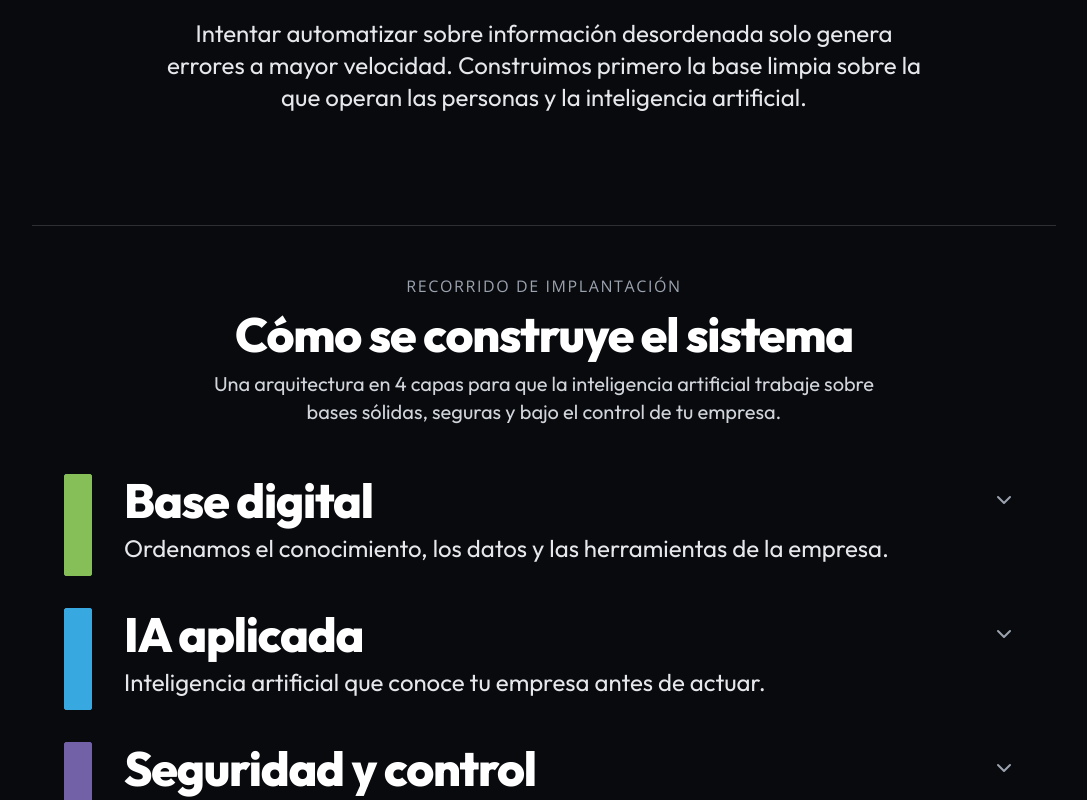
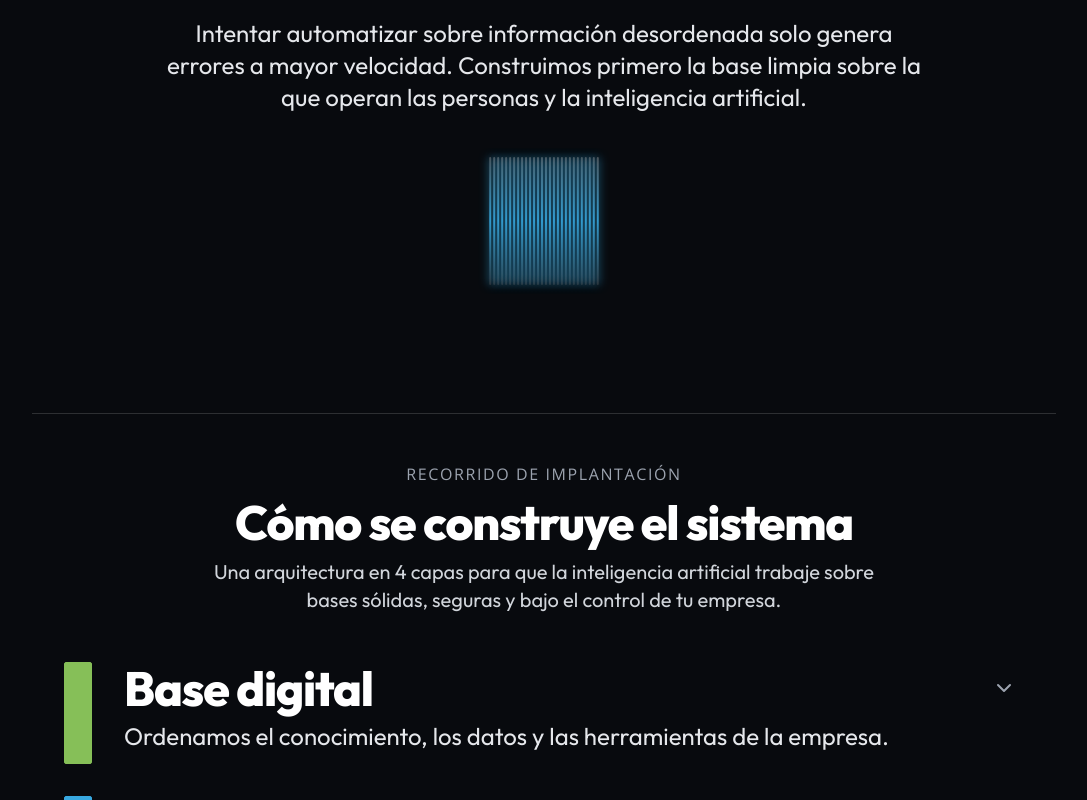
Before and after one commit to gerard-iartesana/iartesana-website, a Next.js app: page / in a window 1280 px wide. Shown: the part 980-1780 px from the top of the page, without its empty margins (96-1183 px from the left). Built offline with nearby package versions, Linux system fonts and the light colour scheme.

Commit message:
feat: add ConvergenceLines scroll animation under Section 2

```diff
--- a/src/app/page.tsx
+++ b/src/app/page.tsx
@@ -4,6 +4,7 @@ import Image from 'next/image';
 import { ArrowRight } from 'lucide-react';
 import ScrollTimeline from '@/components/ScrollTimeline';
 import HeroVideo from '@/components/HeroVideo';
+import ConvergenceLines from '@/components/ConvergenceLines';
 
 export default function HomePage() {
   return (
@@ -60,6 +61,9 @@ export default function HomePage() {
         <p className="text-lg sm:text-2xl text-gray-200 leading-relaxed max-w-3xl mx-auto font-normal">
           Intentar automatizar sobre información desordenada solo genera errores a mayor velocidad. Construimos primero la base limpia sobre la que operan las personas y la inteligencia artificial.
         </p>
+
+        {/* Animación de líneas verticales que se comprimen con el scroll */}
+        <ConvergenceLines />
       </section>
 
       {/* 3. RECORRIDO DE LAS 4 CAPAS */}
--- /dev/null
+++ b/src/components/ConvergenceLines.tsx
@@ -0,0 +1,67 @@
+'use client';
+
+import React, { useEffect, useState, useRef } from 'react';
+
+export default function ConvergenceLines() {
+  const containerRef = useRef<HTMLDivElement>(null);
+  const [progress, setProgress] = useState(0);
+
+  useEffect(() => {
+    const handleScroll = () => {
+      if (!containerRef.current) return;
+      const rect = containerRef.current.getBoundingClientRect();
+      const windowHeight = window.innerHeight;
+
+      // Calculate progress as user scrolls past the container
+      const start = windowHeight * 0.92; // enters near bottom
+      const end = windowHeight * 0.25;   // moves toward top
+
+      const current = rect.top;
+      let p = (start - current) / (start - end);
+      p = Math.max(0, Math.min(1, p));
+
+      setProgress(p);
+    };
+
+    window.addEventListener('scroll', handleScroll, { passive: true });
+    handleScroll();
+
+    return () => window.removeEventListener('scroll', handleScroll);
+  }, []);
+
+  const totalLines = 28;
+  const initialGap = 26; // Spacing at top (wide / unorganized)
+  const finalGap = 3.5;   // Spacing at bottom (ordered / compressed)
+
+  // Current gap interpolated based on scroll
+  const currentGap = initialGap - progress * (initialGap - finalGap);
+
+  // Opacity & glow intensity
+  const opacity = 0.3 + progress * 0.6;
+
+  return (
+    <div
+      ref={containerRef}
+      className="pt-6 pb-4 flex flex-col items-center justify-center overflow-hidden select-none"
+    >
+      <div className="relative h-24 sm:h-32 flex items-center justify-center w-full max-w-3xl">
+        {Array.from({ length: totalLines }).map((_, index) => {
+          const offset = index - (totalLines - 1) / 2;
+          const translateX = offset * currentGap;
+
+          return (
+            <div
+              key={index}
+              className="absolute top-0 bottom-0 w-[1.5px] rounded-full transition-transform duration-75 ease-out"
+              style={{
+                transform: `translateX(${translateX}px)`,
+                background: `linear-gradient(to bottom, rgba(255,255,255,${opacity * 0.3}), rgba(56,168,224,${opacity}), rgba(255,255,255,${opacity * 0.15}))`,
+                boxShadow: progress > 0.5 ? `0 0 10px rgba(56,168,224,${(progress - 0.5) * 1.6})` : 'none',
+              }}
+            />
+          );
+        })}
+      </div>
+    </div>
+  );
+}
```
